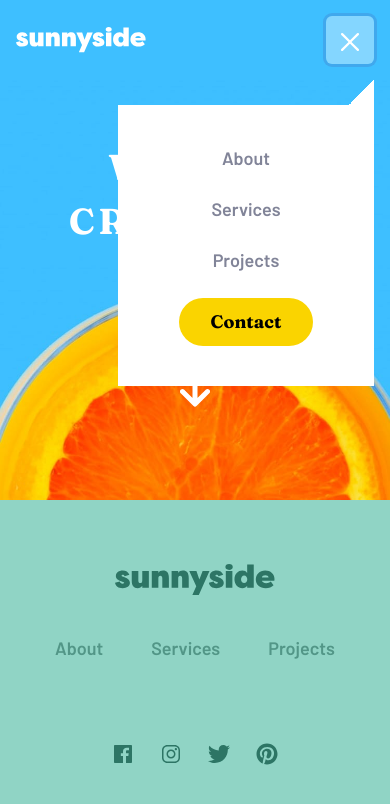
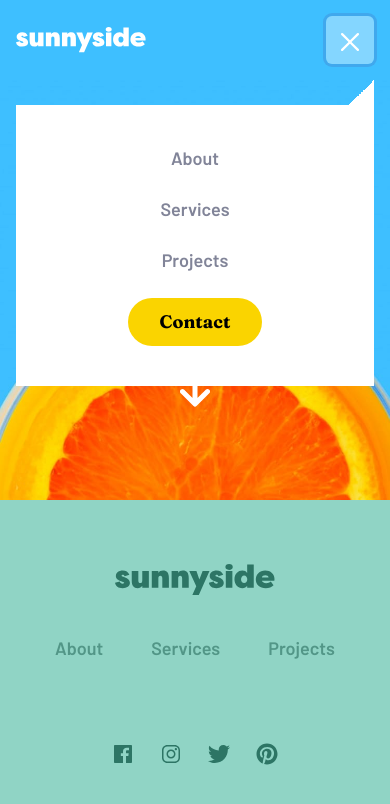
Before and after one commit to 0xShynn/frontendmentor-sunnyside-landing-page-challenge, a React (Create React App) app: page / in a window 390 px wide. Both pictures are taken after a click on the button "Open Menu". Shown: the top 804 px of the page. Built offline with nearby package versions, Linux system fonts and the light colour scheme.

Commit message:
fixed: Header nav menu (responsive)

```diff
--- a/src/components/Header.jsx
+++ b/src/components/Header.jsx
@@ -65,22 +65,20 @@ const Header = () => {
       </Flex>
       {isOpen ? (
         <Fade in={isOpen} offsetY={'20px'}>
-          <Flex
-            mx={4}
-            direction={'column'}
-            align={'flex-end'}
-            mt={'0'}
-            pos={'absolute'}
-            right={0}
-          >
+          <Flex direction={'column'} align={'flex-end'} mx="4">
             <Box
               w="25px"
               h="25px"
               bgGradient="linear(to-br, transparent 0%, transparent 50%, white 50%, white 100%)"
               display={{ md: 'none' }}
             />
-            <Box bg={'white'} p={10} display={{ md: 'none' }} w="64">
-              <VStack as="nav" spacing="6">
+            <Box
+              bg={'white'}
+              p={10}
+              display={{ md: 'none' }}
+              w={['full', '80']}
+            >
+              <VStack as="nav" spacing="6" bg="white">
                 {Links.map(link => (
                   <NavLink key={link + Math.random()}>{link}</NavLink>
                 ))}
```
